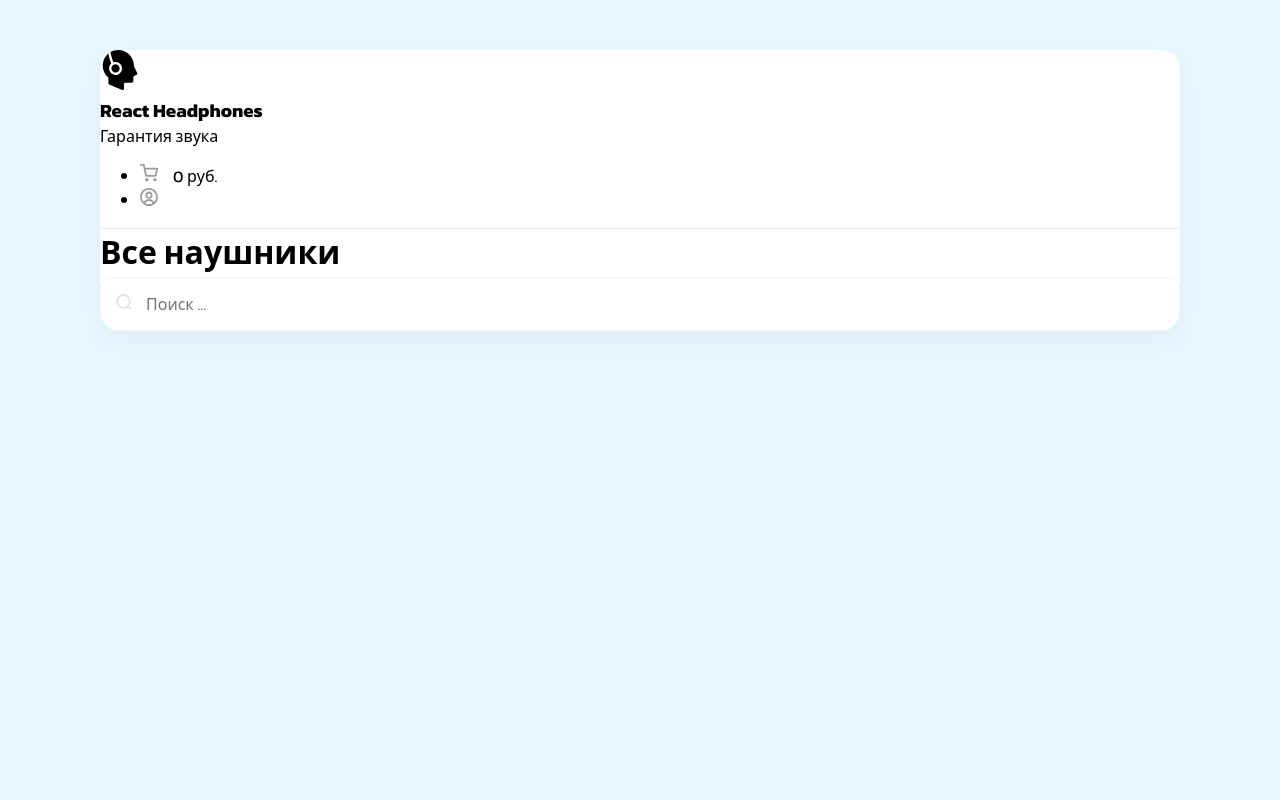
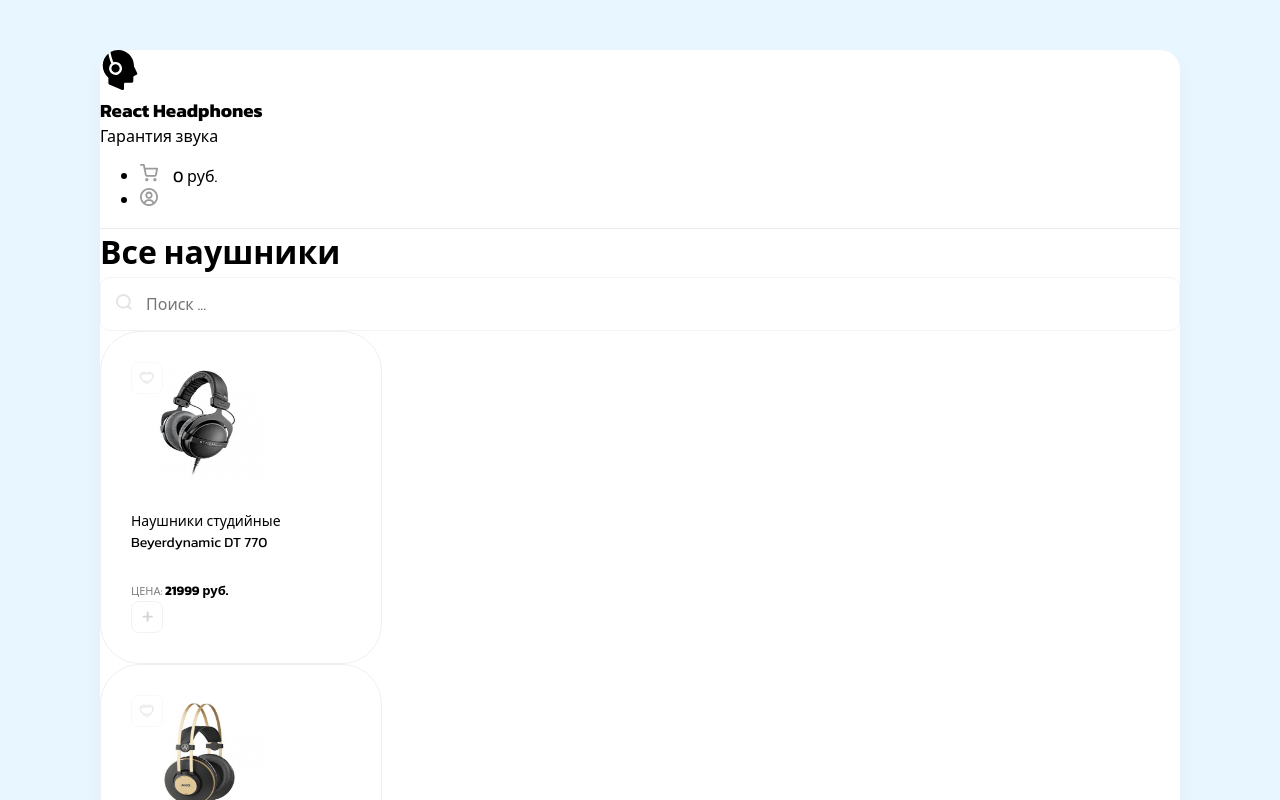
Before and after one commit to stepanchaban/react-headphones, a React (Vite) app: page / in a window 1280 px wide. Shown: the top 800 px of the page. Built offline with nearby package versions, Linux system fonts and the light colour scheme.

Commit message:
fix: fix App.jsx

```diff
--- a/src/App.jsx
+++ b/src/App.jsx
@@ -44,7 +44,7 @@
           </div>
         </div>
 
-        {/* <div className="d-flex">
+        <div className="d-flex">
           {arr.map((obj) => (
             <Card
               key={obj.id}
@@ -55,7 +55,8 @@
               onFavorite={() => console.log('Нажали плюс')}
             />
           ))}
-          <div className="card">
+
+          {/* <div className="card">
             <img
               width={133}
               height={120}
@@ -123,8 +124,8 @@
                 ></img>
               </button>
             </div>
-          </div>
-        </div> */}
+          </div> */}
+        </div>
       </div>
     </div>
   );
```
Also changed, not shown: 1 other file (tests, documents, lock files or other folders).
